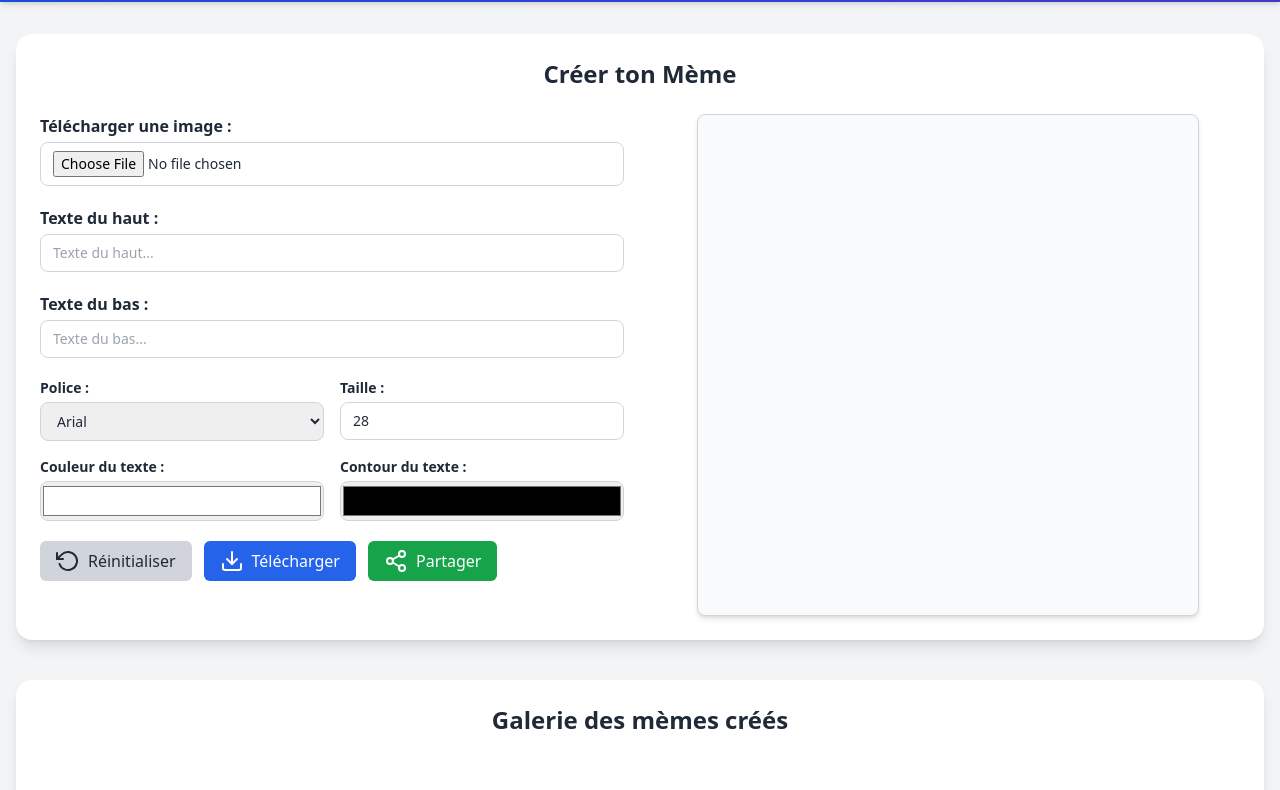
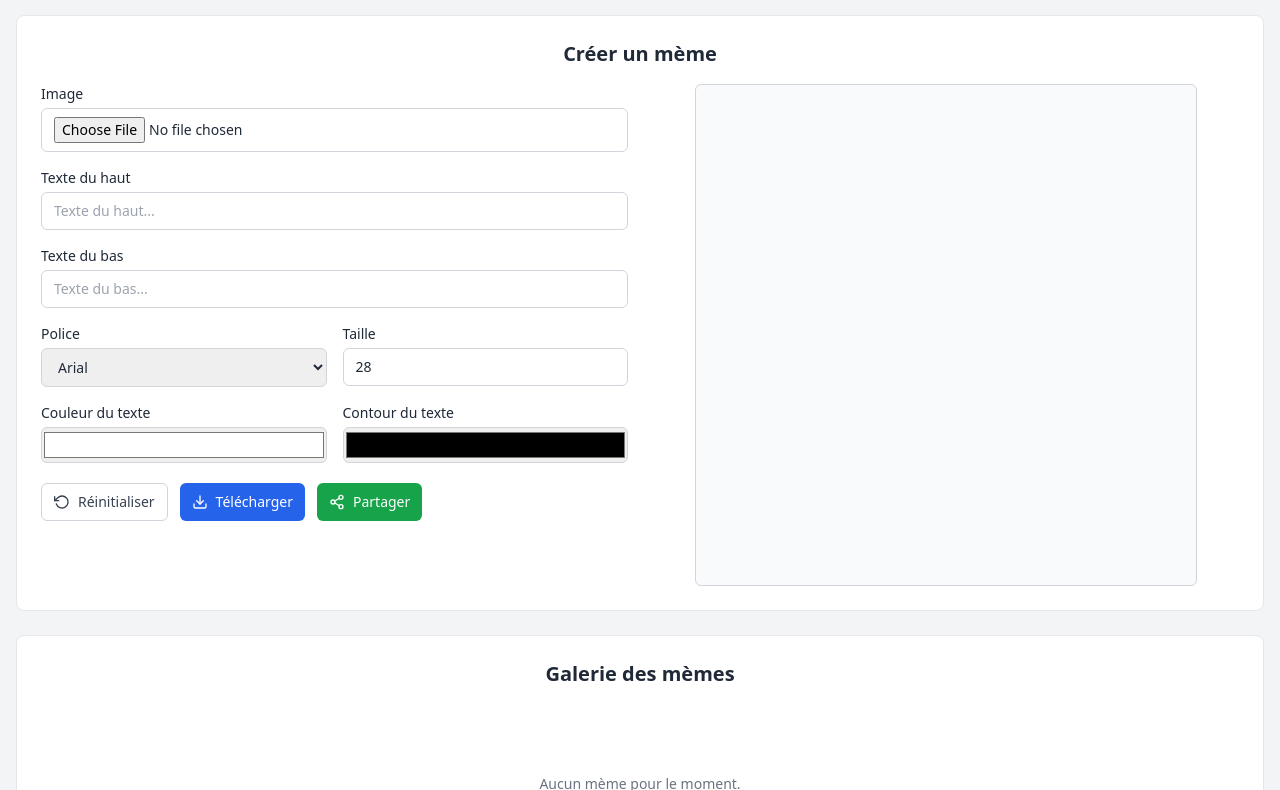
Before and after one commit to Globoy1/generateurmemes, a plain HTML site: page index.html in a window 1280 px wide. Shown: the part 74-864 px from the top of the page. Drawn offline with nearby package versions, Linux system fonts and the light colour scheme.

Commit message:
fixed some isuues

```diff
--- a/index.html
+++ b/index.html
@@ -3,48 +3,78 @@
 <head>
   <meta charset="UTF-8" />
   <meta name="viewport" content="width=device-width, initial-scale=1.0" />
-  <title>Générateur de Mèmes Personnalisé</title>
+  <title>Générateur de Mèmes</title>
   <script src="https://cdn.tailwindcss.com"></script>
   <script src="https://unpkg.com/feather-icons"></script>
   <link rel="icon" href="https://emojiapi.dev/api/v1/smiling_face_with_sunglasses.svg" />
 </head>
 
 <body class="bg-gray-100 text-gray-800 flex flex-col min-h-screen font-sans">
-  <header class="bg-gradient-to-r from-blue-700 to-indigo-700 text-white py-5 shadow-md">
-    <h1 class="text-3xl font-bold text-center flex items-center justify-center gap-2">
-      Générateur de Mèmes
-    </h1>
+  <!-- En-tête simple -->
+  <header class="bg-white border-b border-gray-200">
+    <div class="container mx-auto px-4 py-4">
+      <h1 class="text-2xl font-semibold text-center">
+        Générateur de Mèmes
+      </h1>
+    </div>
   </header>
 
-  <main class="flex-grow container mx-auto px-4 py-8">
-    <section class="editor bg-white shadow-lg rounded-2xl p-6 mb-10">
-      <h2 class="text-2xl font-semibold mb-6 text-center text-gray-800">Créer ton Mème</h2>
+  <!-- Contenu principal -->
+  <main class="flex-grow container mx-auto px-4 py-6 space-y-6">
+    <!-- Éditeur -->
+    <section class="bg-white border border-gray-200 rounded-lg p-4 md:p-6">
+      <h2 class="text-xl font-semibold mb-4 text-center">
+        Créer un mème
+      </h2>
 
-      <div class="flex flex-col md:flex-row gap-8 items-start">
-        <div class="controls flex-1 space-y-5">
+      <div class="flex flex-col md:flex-row gap-6 items-start">
+        <!-- Panneau de contrôle -->
+        <div class="flex-1 space-y-4">
           <div>
-            <label for="imageInput" class="block font-semibold mb-1">Télécharger une image :</label>
-            <input type="file" id="imageInput" accept="image/*"
-              class="w-full border border-gray-300 rounded-lg px-3 py-2 text-sm focus:ring-2 focus:ring-blue-500 focus:outline-none" />
+            <label for="imageInput" class="block text-sm font-medium mb-1">
+              Image
+            </label>
+            <input
+              type="file"
+              id="imageInput"
+              accept="image/*"
+              class="w-full border border-gray-300 rounded-md px-3 py-2 text-sm focus:outline-none focus:ring-1 focus:ring-blue-500"
+            />
           </div>
 
           <div>
-            <label for="topText" class="block font-semibold mb-1">Texte du haut :</label>
-            <input type="text" id="topText" placeholder="Texte du haut..."
-              class="w-full border border-gray-300 rounded-lg px-3 py-2 text-sm focus:ring-2 focus:ring-blue-500 focus:outline-none" />
+            <label for="topText" class="block text-sm font-medium mb-1">
+              Texte du haut
+            </label>
+            <input
+              type="text"
+              id="topText"
+              placeholder="Texte du haut..."
+              class="w-full border border-gray-300 rounded-md px-3 py-2 text-sm focus:outline-none focus:ring-1 focus:ring-blue-500"
+            />
           </div>
 
           <div>
-            <label for="bottomText" class="block font-semibold mb-1">Texte du bas :</label>
-            <input type="text" id="bottomText" placeholder="Texte du bas..."
-              class="w-full border border-gray-300 rounded-lg px-3 py-2 text-sm focus:ring-2 focus:ring-blue-500 focus:outline-none" />
+            <label for="bottomText" class="block text-sm font-medium mb-1">
+              Texte du bas
+            </label>
+            <input
+              type="text"
+              id="bottomText"
+              placeholder="Texte du bas..."
+              class="w-full border border-gray-300 rounded-md px-3 py-2 text-sm focus:outline-none focus:ring-1 focus:ring-blue-500"
+            />
           </div>
 
           <div class="grid grid-cols-2 gap-4 text-sm">
             <div>
-              <label for="fontSelect" class="block font-semibold mb-1">Police :</label>
-              <select id="fontSelect"
-                class="w-full border border-gray-300 rounded-lg px-3 py-2 focus:ring-2 focus:ring-blue-500 focus:outline-none">
+              <label for="fontSelect" class="block text-sm font-medium mb-1">
+                Police
+              </label>
+              <select
+                id="fontSelect"
+                class="w-full border border-gray-300 rounded-md px-3 py-2 text-sm focus:outline-none focus:ring-1 focus:ring-blue-500"
+              >
                 <option value="Arial">Arial</option>
                 <option value="Comic Sans MS">Comic Sans MS</option>
                 <option value="Times New Roman">Times New Roman</option>
@@ -53,60 +83,107 @@
             </div>
 
             <div>
-              <label for="fontSize" class="block font-semibold mb-1">Taille :</label>
-              <input type="number" id="fontSize" value="28" min="10" max="80"
-                class="w-full border border-gray-300 rounded-lg px-3 py-2 focus:ring-2 focus:ring-blue-500 focus:outline-none" />
+              <label for="fontSize" class="block text-sm font-medium mb-1">
+                Taille
+              </label>
+              <input
+                type="number"
+                id="fontSize"
+                value="28"
+                min="10"
+                max="80"
+                class="w-full border border-gray-300 rounded-md px-3 py-2 text-sm focus:outline-none focus:ring-1 focus:ring-blue-500"
+              />
             </div>
 
             <div>
-              <label for="textColor" class="block font-semibold mb-1">Couleur du texte :</label>
-              <input type="color" id="textColor" value="#ffffff"
-                class="w-full border border-gray-300 rounded-lg h-10 cursor-pointer" />
+              <label for="textColor" class="block text-sm font-medium mb-1">
+                Couleur du texte
+              </label>
+              <input
+                type="color"
+                id="textColor"
+                value="#ffffff"
+                class="w-full border border-gray-300 rounded-md h-9 cursor-pointer"
+              />
             </div>
 
             <div>
-              <label for="strokeColor" class="block font-semibold mb-1">Contour du texte :</label>
-              <input type="color" id="strokeColor" value="#000000"
-                class="w-full border border-gray-300 rounded-lg h-10 cursor-pointer" />
+              <label for="strokeColor" class="block text-sm font-medium mb-1">
+                Contour du texte
+              </label>
+              <input
+                type="color"
+                id="strokeColor"
+                value="#000000"
+                class="w-full border border-gray-300 rounded-md h-9 cursor-pointer"
+              />
             </div>
           </div>
 
-          <div class="flex flex-wrap gap-3 mt-5">
-            <button id="resetBtn"
-              class="flex items-center gap-2 bg-gray-300 hover:bg-gray-400 text-gray-800 font-medium px-4 py-2 rounded-md transition">
-              <i data-feather="rotate-ccw"></i> Réinitialiser
+          <div class="flex flex-wrap gap-3 pt-1">
+            <button
+              id="resetBtn"
+              class="inline-flex items-center gap-2 border border-gray-300 rounded-md px-3 py-2 text-sm text-gray-700 hover:bg-gray-100"
+            >
+              <i data-feather="rotate-ccw" class="w-4 h-4"></i>
+              Réinitialiser
             </button>
-            <button id="downloadBtn"
-              class="flex items-center gap-2 bg-blue-600 hover:bg-blue-700 text-white font-medium px-4 py-2 rounded-md transition">
-              <i data-feather="download"></i> Télécharger
+
+            <button
+              id="downloadBtn"
+              class="inline-flex items-center gap-2 bg-blue-600 text-white rounded-md px-3 py-2 text-sm hover:bg-blue-700"
+            >
+              <i data-feather="download" class="w-4 h-4"></i>
+              Télécharger
             </button>
-            <button id="shareBtn"
-              class="flex items-center gap-2 bg-green-600 hover:bg-green-700 text-white font-medium px-4 py-2 rounded-md transition">
-              <i data-feather="share-2"></i> Partager
+
+            <button
+              id="shareBtn"
+              class="inline-flex items-center gap-2 bg-green-600 text-white rounded-md px-3 py-2 text-sm hover:bg-green-700"
+            >
+              <i data-feather="share-2" class="w-4 h-4"></i>
+              Partager
             </button>
           </div>
         </div>
 
-        <div class="canvas-container flex-1 flex justify-center">
-          <canvas id="memeCanvas" width="500" height="500"
-            class="border border-gray-300 rounded-lg shadow-md bg-gray-50"></canvas>
+        <!-- Canvas -->
+        <div class="flex-1 flex justify-center">
+          <canvas
+            id="memeCanvas"
+            width="500"
+            height="500"
+            class="border border-gray-300 rounded-md bg-gray-50"
+          ></canvas>
         </div>
       </div>
     </section>
 
-    <section class="gallery bg-white shadow-lg rounded-2xl p-6">
-      <h2 class="text-2xl font-semibold mb-6 text-center text-gray-800">Galerie des mèmes créés</h2>
-      <div id="galleryContainer"
-        class="grid grid-cols-2 sm:grid-cols-3 md:grid-cols-4 gap-4 text-center justify-center items-center">
+    <!-- Galerie -->
+    <section class="bg-white border border-gray-200 rounded-lg p-4 md:p-6">
+      <h2 class="text-xl font-semibold mb-4 text-center">
+        Galerie des mèmes
+      </h2>
+      <div
+        id="galleryContainer"
+        class="grid grid-cols-2 sm:grid-cols-3 md:grid-cols-4 gap-4"
+      >
+        <!-- Les mèmes générés seront ajoutés ici par JavaScript -->
       </div>
     </section>
   </main>
 
-  <footer class="bg-gradient-to-r from-blue-700 to-indigo-700 text-white text-center py-4 mt-10">
-        <p class="text-sm">© 2025 Générateur de Mèmes</p>
+  <!-- Pied de page simple -->
+  <footer class="bg-white border-t border-gray-200">
+    <div class="container mx-auto px-4 py-3 text-center text-xs text-gray-500">
+      © 2025 Générateur de Mèmes
+    </div>
   </footer>
 
   <script src="script.js"></script>
-  <script>feather.replace();</script>
+  <script>
+    feather.replace();
+  </script>
 </body>
 </html>
--- a/script.js
+++ b/script.js
@@ -108,40 +108,47 @@ function loadGallery() {
   galleryContainer.innerHTML = "";
   const memes = JSON.parse(localStorage.getItem("memes")) || [];
 
+  // Si aucun mème : état vide simple
   if (memes.length === 0) {
     galleryContainer.className =
-    "flex flex-col items-center justify-center w-full h-64 text-center text-gray-600 rounded-xl bg-white";
+      "flex flex-col items-center justify-center w-full h-40 text-center text-gray-500";
     galleryContainer.innerHTML = `
-    <i data-feather="image" class="w-12 h-12 mb-3 text-gray-400"></i>
-    <p class="text-lg">Aucun mème enregistré pour le moment.</p>
+      <p class="text-sm text-gray-500">Aucun mème pour le moment.</p>
     `;
-  feather.replace();
     return;
-} else {
-  galleryContainer.className =
-    "grid grid-cols-2 sm:grid-cols-3 md:grid-cols-4 gap-4 text-center justify-center items-center";
   }
 
-
+  // Sinon : grille de mèmes
+  galleryContainer.className =
+    "grid grid-cols-2 sm:grid-cols-3 md:grid-cols-4 gap-4";
 
   memes.forEach((src, index) => {
     const item = document.createElement("div");
-    item.classList.add("meme-item");
+    item.className =
+      "flex flex-col items-center border border-gray-200 rounded-lg p-3 bg-white";
 
     const img = document.createElement("img");
     img.src = src;
+    img.alt = "Mème enregistré";
+    img.className = "w-full h-auto max-h-40 object-contain mb-2";
 
-    // Boutons Partager & Supprimer
+    // Conteneur des boutons
     const btnContainer = document.createElement("div");
-    btnContainer.classList.add("meme-buttons");
+    btnContainer.className = "flex gap-3 mt-1 text-sm";
 
     const shareBtn = document.createElement("button");
     shareBtn.textContent = "Partager";
+    shareBtn.className =
+      "text-blue-600 hover:underline";
     shareBtn.addEventListener("click", async () => {
       const blob = await fetch(src).then(res => res.blob());
       const file = new File([blob], "meme.png", { type: "image/png" });
       if (navigator.canShare && navigator.canShare({ files: [file] })) {
-        await navigator.share({ files: [file], title: "Mon mème", text: "Regarde mon mème" });
+        await navigator.share({
+          files: [file],
+          title: "Mon mème",
+          text: "Regarde mon mème",
+        });
       } else {
         alert("Le partage n'est pas supporté sur ce navigateur.");
       }
@@ -149,6 +156,8 @@ function loadGallery() {
 
     const delBtn = document.createElement("button");
     delBtn.textContent = "Supprimer";
+    delBtn.className =
+      "text-red-600 hover:underline";
     delBtn.addEventListener("click", () => {
       memes.splice(index, 1);
       localStorage.setItem("memes", JSON.stringify(memes));
@@ -157,6 +166,7 @@ function loadGallery() {
 
     btnContainer.appendChild(shareBtn);
     btnContainer.appendChild(delBtn);
+
     item.appendChild(img);
     item.appendChild(btnContainer);
     galleryContainer.appendChild(item);
```
Lines whose indentation alone changed are shown as unchanged.
